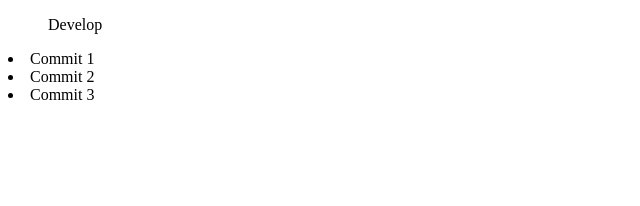
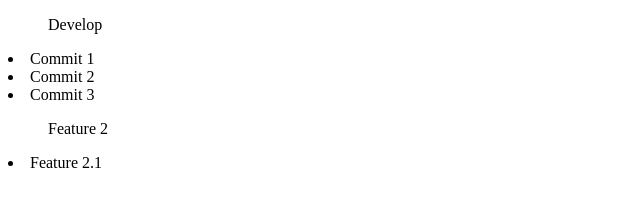
Before and after one commit to Carlosjimnez/Entrega, a plain HTML site: page index.html in a window 1280 px wide. Shown: the whole page, without its empty margins (0-640 px from the left). Drawn offline with Linux system fonts and the light colour scheme.

Commit message:
Creado Feature 2.1

```diff
--- a/index.html
+++ b/index.html
@@ -11,5 +11,8 @@
         <li>Commit 1</li>
         <li>Commit 2</li>
         <li>Commit 3</li>
+
+    <ul>Feature 2</ul>
+        <li>Feature 2.1</li>
 </body>
 </html>
```
